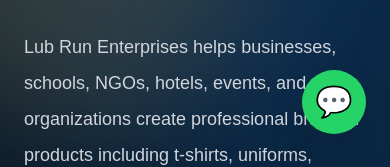
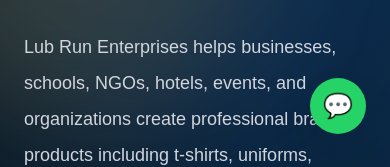
Before and after one commit to brianmichaelu/lubrun-website, a Next.js app: page / in a window 390 px wide. Shown: the part 686-853 px from the top of the page. Built offline with nearby package versions, Linux system fonts and the light colour scheme.

Commit message:
Update page.tsx

```diff
--- a/app/page.tsx
+++ b/app/page.tsx
@@ -645,7 +645,7 @@
 
           <form
             onSubmit={handleQuoteSubmit}
-            className="rounded-[2rem] bg-white p-8 text-black shadow-2xl md:p-10"
+            className="rounded-[2rem] bg-white/95 p-8 text-black shadow-2xl md:p-10"
           >
             <h3 className="text-2xl font-black text-[#0A2540]">Get a Custom Quote</h3>
             <p className="mt-2 text-sm text-gray-500">
@@ -822,7 +822,7 @@
         href={`${whatsappBase}?text=${quickQuoteMessage}`}
         target="_blank"
         rel="noopener noreferrer"
-        className="fixed bottom-6 right-6 z-50 flex h-16 w-16 items-center justify-center rounded-full bg-[#25D366] text-3xl text-white shadow-2xl transition hover:scale-110"
+        className="fixed bottom-6 right-6 z-50 flex h-14 w-14 items-center justify-center rounded-full bg-[#25D366] text-2xl text-white shadow-2xl transition hover:scale-110 md:bottom-8 md:right-8 md:h-16 md:w-16 md:text-3xl"
         aria-label="Chat with Lub Run Enterprises on WhatsApp"
       >
         💬
```
